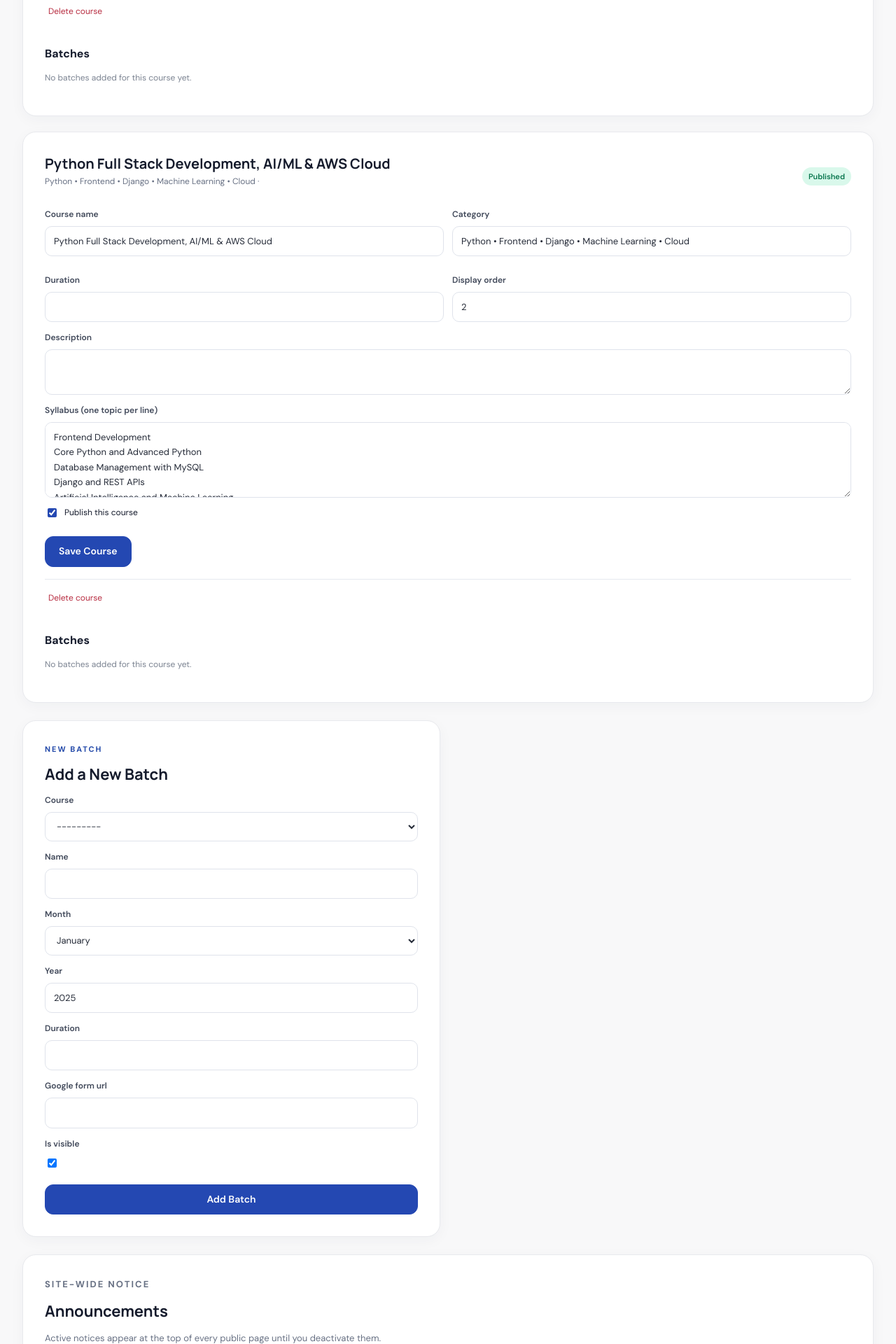
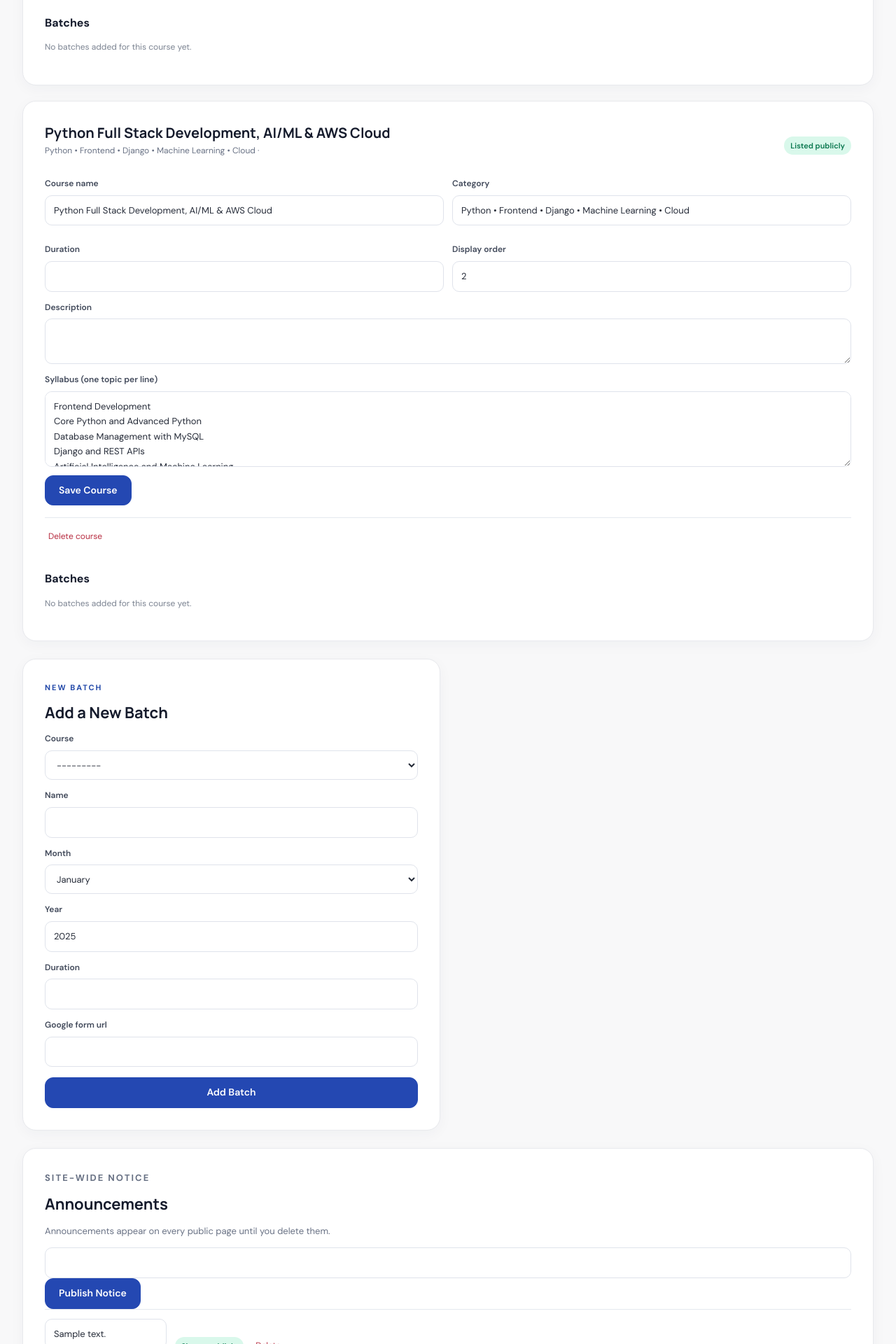
Before and after one commit to KagithaJayavamsee/vtalent, a Django app: page /admin/dashboard/ in a window 1280 px wide. Shown: the part 1040-2960 px from the top of the page at 70% size. Run offline with Django 5.2, Linux system fonts and the light colour scheme; a user stored in the database is signed in; data comes from the database, SQL or seed files in the repository; tables that the repository leaves empty hold one stand-in row (values such as "Sample post").

Commit message:
Keep admin-created content visible until deletion
Return to the dashboard after adding a course and keep its add-course action available.

Co-authored-by: Copilot <223556219+Copilot@users.noreply.github.com>

```diff
--- a/realtime-service/server.js
+++ b/realtime-service/server.js
@@ -25,19 +25,16 @@ const queries = [
   rawSql(
     `SELECT id, title, category, description, duration, syllabus, display_order, is_published, updated_at
      FROM myapp_course
-     WHERE is_published = TRUE
      ORDER BY display_order, title`,
   ),
   rawSql(
     `SELECT id, course_id, name, month, year, duration, google_form_url, registrations_open, is_visible, updated_at
      FROM myapp_batch
-     WHERE is_visible = TRUE
      ORDER BY year, month, name`,
   ),
   rawSql(
     `SELECT id, message, is_active, created_at
      FROM myapp_announcement
-     WHERE is_active = TRUE
      ORDER BY created_at DESC`,
   ),
 ];
--- a/vtalent_site/myapp/tests.py
+++ b/vtalent_site/myapp/tests.py
@@ -76,6 +76,7 @@ class AdminCourseCreationTests(TestCase):
 
         self.assertEqual(response.status_code, 200)
         self.assertContains(response, self.url)
+        self.assertContains(response, '+ Add New Course')
 
     def test_course_is_deleted_only_after_explicit_post(self):
         course = Course.objects.create(title='Salesforce Development')
@@ -150,6 +151,8 @@ class AdminCourseCreationTests(TestCase):
 
         self.assertEqual(response.status_code, 200)
         self.assertContains(response, 'Salesforce Development was added successfully')
+        self.assertEqual(response.redirect_chain[-1][0], reverse('admin_dashboard'))
+        self.assertContains(response, '+ Add New Course')
         course = Course.objects.get(title='Salesforce Development')
         batch = Batch.objects.get(course=course)
         self.assertEqual(course.syllabus_items, ['Core concepts', 'Advanced topics', 'Real-time project'])
--- a/vtalent_site/myapp/urls.py
+++ b/vtalent_site/myapp/urls.py
@@ -22,6 +22,5 @@ urlpatterns = [
     path('register/<int:batch_id>/', views.register_batch, name='register_batch'),
     path('announcement/add/', views.announcement_add, name='announcement_add'),
     path('announcement/<int:pk>/edit/', views.announcement_edit, name='announcement_edit'),
-    path('announcement/<int:pk>/toggle/', views.announcement_toggle, name='announcement_toggle'),
     path('announcement/<int:pk>/delete/', views.announcement_delete, name='announcement_delete'),
 ]
--- a/vtalent_site/myapp/views.py
+++ b/vtalent_site/myapp/views.py
@@ -14,7 +14,7 @@ from .models import Announcement, Batch, Course
 class CourseForm(forms.ModelForm):
     class Meta:
         model = Course
-        fields = ['title', 'category', 'description', 'duration', 'syllabus', 'display_order', 'is_published']
+        fields = ['title', 'category', 'description', 'duration', 'syllabus', 'display_order']
         widgets = {
             'title': forms.TextInput(attrs={'class': 'form-control'}),
             'category': forms.TextInput(attrs={'class': 'form-control'}),
@@ -90,7 +90,7 @@ class CourseCreationForm(forms.Form):
 class BatchForm(forms.ModelForm):
     class Meta:
         model = Batch
-        fields = ['course', 'name', 'month', 'year', 'duration', 'google_form_url', 'is_visible']
+        fields = ['course', 'name', 'month', 'year', 'duration', 'google_form_url']
         widgets = {
             'course': forms.Select(attrs={'class': 'form-control'}),
             'name': forms.TextInput(attrs={'class': 'form-control'}),
@@ -104,39 +104,37 @@ class BatchForm(forms.ModelForm):
 class AnnouncementForm(forms.ModelForm):
     class Meta:
         model = Announcement
-        fields = ['message', 'is_active']
+        fields = ['message']
         widgets = {
             'message': forms.TextInput(attrs={'class': 'form-control'}),
         }
 
 
 def get_public_courses():
-    return Course.objects.filter(is_published=True).order_by('display_order', 'title')
+    return Course.objects.order_by('display_order', 'title')
 
 
-def get_active_announcements():
-    return Announcement.objects.filter(is_active=True).order_by('-created_at')
+def get_announcements():
+    return Announcement.objects.order_by('-created_at')
 
 
 def home(request):
     courses = get_public_courses().prefetch_related('batches')
-    open_batches = Batch.objects.filter(
-        registrations_open=True,
-        is_visible=True,
-        google_form_url__gt='',
-    ).select_related('course').order_by('course__display_order', 'year', 'month')
+    batches = Batch.objects.select_related('course').order_by(
+        'course__display_order', 'year', 'month', 'name',
+    )
     context = {
         'courses': courses,
-        'open_batches': open_batches,
-        'open_batch_count': open_batches.count(),
-        'announcements': get_active_announcements(),
+        'batches': batches,
+        'batch_count': batches.count(),
+        'announcements': get_announcements(),
     }
     return render(request, 'home.html', context)
 
 
 def courses(request):
     courses = get_public_courses().prefetch_related('batches')
-    return render(request, 'courses.html', {'courses': courses, 'announcements': get_active_announcements()})
+    return render(request, 'courses.html', {'courses': courses, 'announcements': get_announcements()})
 
 
 def registration(request):
@@ -145,16 +143,16 @@ def registration(request):
     return render(request, 'registration.html', {
         'courses': courses,
         'selected_course_id': selected_course_id,
-        'announcements': get_active_announcements(),
+        'announcements': get_announcements(),
     })
 
 
 def about(request):
-    return render(request, 'about.html', {'announcements': get_active_announcements()})
+    return render(request, 'about.html', {'announcements': get_announcements()})
 
 
 def contact(request):
-    return render(request, 'contact.html', {'announcements': get_active_announcements()})
+    return render(request, 'contact.html', {'announcements': get_announcements()})
 
 
 def staff_login(request):
@@ -173,7 +171,7 @@ def staff_login(request):
 
         error = 'Invalid username or password.'
 
-    return render(request, 'admin_login.html', {'error': error, 'announcements': get_active_announcements()})
+    return render(request, 'admin_login.html', {'error': error, 'announcements': get_announcements()})
 
 
 @login_required(login_url='staff_login')
@@ -186,7 +184,7 @@ def admin_dashboard(request):
         'all_announcements': all_announcements,
         'batch_form': BatchForm(),
         'announcement_form': AnnouncementForm(),
-        'announcements': get_active_announcements(),
+        'announcements': get_announcements(),
     })
 
 
@@ -215,8 +213,8 @@ def admin_course_add(request):
                     google_form_url=form.cleaned_data['google_form_link'],
                     registrations_open=False,
                 )
-            messages.success(request, f'{course.title} was added successfully. Registrations are closed.')
-            return redirect('admin_course_add')
+            messages.success(request, f'{course.title} was added successfully.')
+            return redirect('admin_dashboard')
 
         for field_name, field in form.fields.items():
             if form.errors.get(field_name):
@@ -236,6 +234,8 @@ def course_add(request):
         if form.is_valid():
             form.save()
             messages.success(request, 'Course added successfully.')
+        else:
+            messages.error(request, 'Course was not saved. Check the submitted fields and try again.')
     return redirect('admin_dashboard')
 
 
@@ -248,6 +248,8 @@ def course_edit(request, pk):
         if form.is_valid():
             form.save()
             messages.success(request, 'Course updated successfully.')
+        else:
+            messages.error(request, 'Course was not updated. Check the submitted fields and try again.')
     return redirect('admin_dashboard')
 
 
@@ -270,7 +272,9 @@ def batch_add(request):
             batch = form.save(commit=False)
             batch.registrations_open = False
             batch.save()
-            messages.success(request, 'Batch added successfully. Open registrations when its form link is ready.')
+            messages.success(request, 'Batch added successfully and is now listed on the website.')
+        else:
+            messages.error(request, 'Batch was not saved. Check the submitted fields and try again.')
     return redirect('admin_dashboard')
 
 
@@ -292,6 +296,8 @@ def batch_edit(request, pk):
             else:
                 messages.success(request, 'Batch updated successfully.')
             updated_batch.save()
+        else:
+            messages.error(request, 'Batch was not updated. Check the submitted fields and try again.')
     return redirect('admin_dashboard')
 
 
@@ -339,6 +345,8 @@ def announcement_add(request):
         if form.is_valid():
             form.save()
             messages.success(request, 'Announcement published.')
+        else:
+            messages.error(request, 'Announcement was not published. Check the submitted fields and try again.')
     return redirect('admin_dashboard')
 
 
@@ -350,7 +358,6 @@ def announcement_edit(request, pk):
     form = AnnouncementForm(
         {
             'message': request.POST.get('message', ''),
-            'is_active': notice.is_active,
         },
         instance=notice,
     )
@@ -359,17 +366,6 @@ def announcement_edit(request, pk):
         messages.success(request, 'Announcement updated.')
     else:
         messages.error(request, 'Enter a valid announcement.')
-    return redirect('admin_dashboard')
-
-
-@login_required(login_url='staff_login')
-@user_passes_test(lambda user: user.is_staff, login_url='staff_login')
-@require_POST
-def announcement_toggle(request, pk):
-    notice = get_object_or_404(Announcement, pk=pk)
-    notice.is_active = not notice.is_active
-    notice.save()
-    messages.success(request, 'Announcement updated.')
     return redirect('admin_dashboard')
 
 
@@ -390,6 +386,6 @@ def staff_logout(request):
 
 def register_batch(request, batch_id):
     batch = get_object_or_404(Batch, pk=batch_id)
-    if batch.google_form_url:
+    if batch.can_register:
         return redirect(batch.google_form_url)
     return redirect('registration')
--- a/vtalent_site/templates/admin.html
+++ b/vtalent_site/templates/admin.html
@@ -6,10 +6,10 @@
   <div class="admin-topline"><h2>Course & Batch Management</h2><a class="btn" href="{% url 'admin_course_add' %}">+ Add New Course</a></div>
   {% for course in courses %}
   <article class="admin-course surface-card">
-    <div class="admin-card-heading"><div><h3>{{ course.title }}</h3><p>{{ course.category }} · {{ course.duration }}</p></div><span class="{% if course.is_published %}status-open{% else %}status-closed{% endif %}">{% if course.is_published %}Published{% else %}Hidden{% endif %}</span></div>
+    <div class="admin-card-heading"><div><h3>{{ course.title }}</h3><p>{{ course.category }} · {{ course.duration }}</p></div><span class="status-open">Listed publicly</span></div>
     <form method="post" action="{% url 'course_edit' course.id %}" class="admin-form">{% csrf_token %}
       <div class="form-grid"><div><label class="field-label">Course name</label><input class="form-control" name="title" value="{{ course.title }}" required></div><div><label class="field-label">Category</label><input class="form-control" name="category" value="{{ course.category }}"></div><div><label class="field-label">Duration</label><input class="form-control" name="duration" value="{{ course.duration }}"></div><div><label class="field-label">Display order</label><input class="form-control" type="number" name="display_order" min="0" value="{{ course.display_order }}"></div></div>
-      <label class="field-label">Description</label><textarea class="form-control" name="description" rows="2">{{ course.description }}</textarea><label class="field-label">Syllabus (one topic per line)</label><textarea class="form-control" name="syllabus" rows="4">{{ course.syllabus }}</textarea><label class="check-control"><input type="checkbox" name="is_published" {% if course.is_published %}checked{% endif %}> Publish this course</label><button class="btn" type="submit">Save Course</button>
+      <label class="field-label">Description</label><textarea class="form-control" name="description" rows="2">{{ course.description }}</textarea><label class="field-label">Syllabus (one topic per line)</label><textarea class="form-control" name="syllabus" rows="4">{{ course.syllabus }}</textarea><button class="btn" type="submit">Save Course</button>
     </form>
     <form method="post" action="{% url 'course_delete' course.id %}" class="inline-delete" onsubmit="return confirm('Delete this course and all its batches?');">{% csrf_token %}<button class="text-danger" type="submit">Delete course</button></form>
     <h4>Batches</h4>
@@ -18,7 +18,7 @@
       <input type="hidden" name="course" value="{{ course.id }}">
       <div class="form-grid"><div><label class="field-label">Batch name</label><input class="form-control" name="name" value="{{ batch.name }}" required></div><div><label class="field-label">Month</label><select class="form-control" name="month">{% for num,label in batch.MONTH_CHOICES %}<option value="{{ num }}" {% if batch.month == num %}selected{% endif %}>{{ label }}</option>{% endfor %}</select></div><div><label class="field-label">Year</label><input class="form-control" type="number" name="year" min="2020" max="2100" value="{{ batch.year }}" required></div><div><label class="field-label">Duration</label><input class="form-control" name="duration" value="{{ batch.duration|default:course.duration }}"></div></div>
       <label class="field-label">Google Form link</label><input class="form-control" type="url" name="google_form_url" value="{{ batch.google_form_url }}" placeholder="https://docs.google.com/forms/..." >
-      <div class="admin-actions"><label class="check-control"><input type="checkbox" name="is_visible" {% if batch.is_visible %}checked{% endif %}> Show batch publicly</label><button class="btn btn-small" type="submit">Save Changes</button></div>
+      <div class="admin-actions"><button class="btn btn-small" type="submit">Save Changes</button></div>
       {% if batch.google_form_url %}<a class="text-link" href="{{ batch.google_form_url }}" target="_blank" rel="noopener noreferrer">Preview form ↗</a>{% else %}<p class="help-text">No Google Form link set yet.</p>{% endif %}
     </form>
     <div class="admin-actions registration-controls" aria-label="Registration controls for {{ batch.name }}">
@@ -33,7 +33,7 @@
   <div class="admin-two-col">
     <section class="surface-card"><p class="eyebrow">NEW BATCH</p><h2>Add a New Batch</h2><form method="post" action="{% url 'batch_add' %}">{% csrf_token %}{% for field in batch_form %}<label class="field-label">{{ field.label }}</label>{{ field }}{% if field.errors %}<small class="text-danger">{{ field.errors }}</small>{% endif %}{% endfor %}<button class="btn btn-full" type="submit">Add Batch</button></form></section>
   </div>
-  <section class="surface-card announcements-admin"><p class="eyebrow">SITE-WIDE NOTICE</p><h2>Announcements</h2><p>Active notices appear at the top of every public page until you deactivate them.</p><form method="post" action="{% url 'announcement_add' %}" class="announcement-form">{% csrf_token %}{{ announcement_form.message }}<label class="check-control"><input type="checkbox" name="is_active" checked> Show announcement immediately</label><button class="btn" type="submit">Publish Notice</button></form>
-  {% for notice in all_announcements %}<div class="notice-row"><form method="post" action="{% url 'announcement_edit' notice.id %}">{% csrf_token %}<input class="form-control" name="message" value="{{ notice.message }}" maxlength="250" required aria-label="Edit announcement"><button class="btn btn-small" type="submit">Save note</button></form><span class="{% if notice.is_active %}status-open{% else %}status-closed{% endif %}">{% if notice.is_active %}Active{% else %}Stopped{% endif %}</span><form method="post" action="{% url 'announcement_toggle' notice.id %}">{% csrf_token %}<button class="btn btn-small btn-outline" type="submit">{% if notice.is_active %}Stop{% else %}Activate{% endif %}</button></form><form method="post" action="{% url 'announcement_delete' notice.id %}" onsubmit="return confirm('Delete this announcement?');">{% csrf_token %}<button class="text-danger" type="submit">Delete</button></form></div>{% empty %}<p class="muted">No announcements yet.</p>{% endfor %}</section>
+  <section class="surface-card announcements-admin"><p class="eyebrow">SITE-WIDE NOTICE</p><h2>Announcements</h2><p>Announcements appear on every public page until you delete them.</p><form method="post" action="{% url 'announcement_add' %}" class="announcement-form">{% csrf_token %}{{ announcement_form.message }}<button class="btn" type="submit">Publish Notice</button></form>
+  {% for notice in all_announcements %}<div class="notice-row"><form method="post" action="{% url 'announcement_edit' notice.id %}">{% csrf_token %}<input class="form-control" name="message" value="{{ notice.message }}" maxlength="250" required aria-label="Edit announcement"><button class="btn btn-small" type="submit">Save note</button></form><span class="status-open">Shown publicly</span><form method="post" action="{% url 'announcement_delete' notice.id %}" onsubmit="return confirm('Delete this announcement?');">{% csrf_token %}<button class="text-danger" type="submit">Delete</button></form></div>{% empty %}<p class="muted">No announcements yet.</p>{% endfor %}</section>
 </section>
 {% endblock %}
--- a/vtalent_site/templates/courses.html
+++ b/vtalent_site/templates/courses.html
@@ -13,7 +13,7 @@
       {% if course.syllabus_items|length > 5 %}<details class="syllabus-more"><summary>View full syllabus</summary><p>Full syllabus is listed above.</p></details>{% endif %}
       <h4>Available batches</h4>
       {% for batch in course.batches.all %}
-        {% if batch.is_visible %}<div class="available-batch"><div><strong>{{ batch.name }}</strong><small>{{ batch.month_year }} · {{ batch.duration|default:course.duration }}</small></div>{% if batch.can_register %}<span class="status-open">Registrations Open</span><a class="btn btn-mini" href="{% url 'register_batch' batch.id %}">Register</a>{% else %}<span class="status-closed">Registrations Closed</span><button class="btn btn-mini" disabled>Closed</button>{% endif %}</div>{% endif %}
+        <div class="available-batch"><div><strong>{{ batch.name }}</strong><small>{{ batch.month_year }} · {{ batch.duration|default:course.duration }}</small></div>{% if batch.can_register %}<span class="status-open">Registrations Open</span>{% else %}<span class="status-closed">Registrations Closed</span>{% endif %}{% if batch.google_form_url %}<a class="btn btn-mini" href="{{ batch.google_form_url }}" target="_blank" rel="noopener noreferrer">Google Form</a>{% else %}<span class="muted">Form coming soon</span>{% endif %}</div>
       {% empty %}<p class="muted">Batch details will be announced soon.</p>{% endfor %}
       <a class="btn btn-full" href="{% url 'registration' %}?course={{ course.id }}">Register via Google Form</a>
     </article>
--- a/vtalent_site/templates/home.html
+++ b/vtalent_site/templates/home.html
@@ -11,9 +11,9 @@
       <div class="hero-points"><span>✓ Practical training with real exposure</span><span>✓ Trainers from leading MNCs</span></div>
     </div>
     <aside class="batch-panel">
-      <div class="panel-heading"><h2>Batch Registrations</h2><span class="count-pill">{{ open_batch_count }} open</span></div>
-      {% for batch in open_batches %}
-      <div class="batch-row"><div><strong>{{ batch.course.title }}</strong><small>{{ batch.name }} · {{ batch.duration|default:batch.course.duration }}</small></div><a class="btn btn-mini" href="{% url 'register_batch' batch.id %}">Register</a></div>
+      <div class="panel-heading"><h2>Available Batches</h2><span class="count-pill">{{ batch_count }} total</span></div>
+      {% for batch in batches %}
+      <div class="batch-row"><div><strong>{{ batch.course.title }}</strong><small>{{ batch.name }} · {{ batch.duration|default:batch.course.duration }}</small></div>{% if batch.google_form_url %}<a class="btn btn-mini" href="{{ batch.google_form_url }}" target="_blank" rel="noopener noreferrer">Google Form</a>{% else %}<span class="status-closed">Form coming soon</span>{% endif %}</div>
       {% empty %}
       <p class="muted">New batches will be announced soon. Please check back.</p>
       {% endfor %}
--- a/vtalent_site/templates/registration.html
+++ b/vtalent_site/templates/registration.html
@@ -9,18 +9,18 @@
     <select id="courseSelect" class="form-control">
       {% for course in courses %}<option value="{{ course.id }}" {% if selected_course_id == course.id|stringformat:"s" %}selected{% endif %}>{{ course.title }}</option>{% endfor %}
     </select>
-    <p class="help-text">Closed batches are shown as unavailable. You can register only for open batches with a valid form link.</p>
+    <p class="help-text">All saved courses and batches are listed here. Registration status and Google Form links are shown for each batch.</p>
     <div id="batchList">
       {% for course in courses %}
       <div class="registration-course" data-course="{{ course.id }}" {% if selected_course_id and selected_course_id != course.id|stringformat:"s" %}hidden{% elif not selected_course_id and not forloop.first %}hidden{% endif %}>
         {% for batch in course.batches.all %}
-          {% if batch.is_visible %}<div class="registration-batch"><span>{{ course.title }} · {{ batch.name }} · {{ batch.month_year }}</span>{% if batch.can_register %}<span class="status-open">Open</span><a href="{% url 'register_batch' batch.id %}" class="text-link">Register →</a>{% else %}<span class="status-closed">Closed</span>{% endif %}</div>{% endif %}
+          <div class="registration-batch"><span>{{ course.title }} · {{ batch.name }} · {{ batch.month_year }}</span>{% if batch.can_register %}<span class="status-open">Open</span>{% else %}<span class="status-closed">Closed</span>{% endif %}{% if batch.google_form_url %}<a href="{{ batch.google_form_url }}" class="text-link" target="_blank" rel="noopener noreferrer">Google Form →</a>{% endif %}</div>
         {% empty %}<p class="muted">No batches listed for this course yet.</p>{% endfor %}
       </div>
       {% endfor %}
     </div>
   </div>
-  <aside class="surface-card register-aside"><p class="eyebrow">STEP 2 — REGISTER</p><h2>Complete your registration</h2><p>Choose an open batch on the left. The registration button will open the Google Form provided by VTalent.</p><a id="registerFallback" class="btn btn-full" href="{% url 'courses' %}">View available batches ↗</a><p class="help-text">You'll be redirected to the selected Google Form. Fill in your details and our team will reach out.</p></aside>
+  <aside class="surface-card register-aside"><p class="eyebrow">STEP 2 — REGISTER</p><h2>Complete your registration</h2><p>Choose a batch on the left and use its Google Form link to register.</p><a id="registerFallback" class="btn btn-full" href="{% url 'courses' %}">View courses and batches ↗</a><p class="help-text">Fill in the form details and our team will reach out.</p></aside>
 </section>
 {% endblock %}
 {% block scripts %}<script>
```
Also changed, not shown: vtalent_site/myapp/test_persistent_courses.py (+57 -1 lines).
